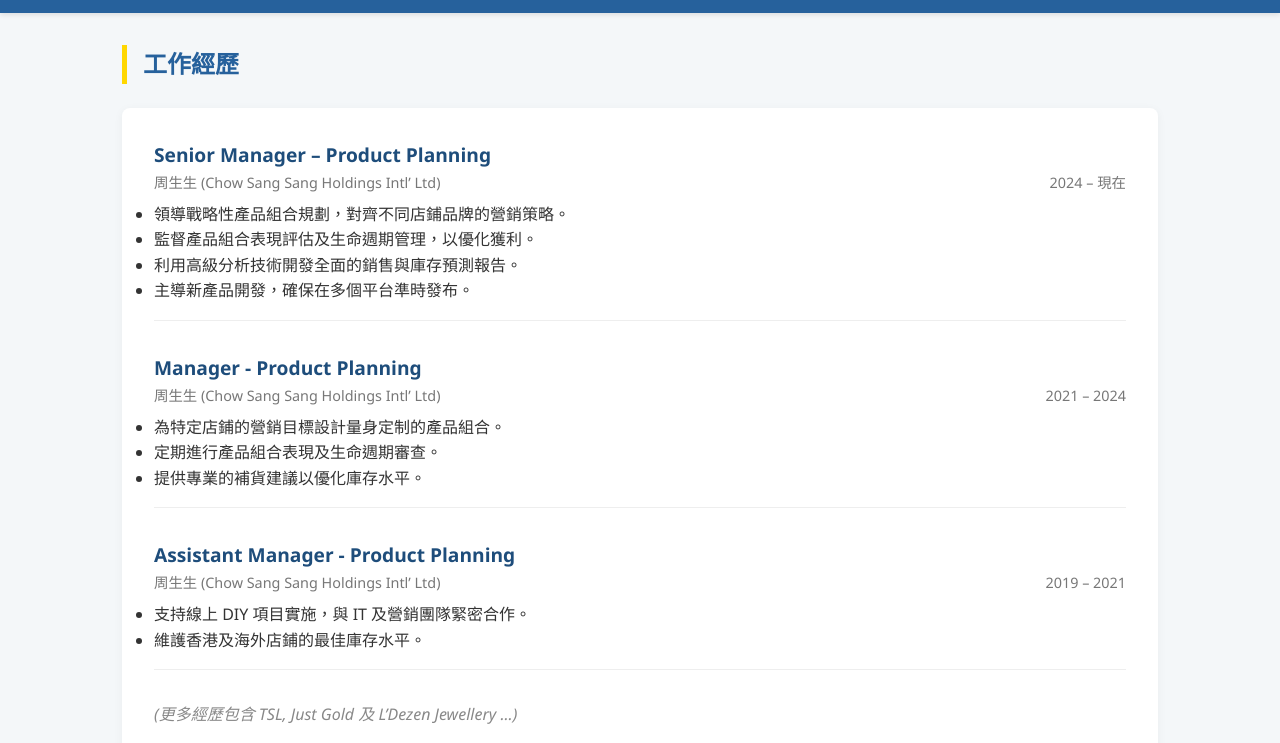
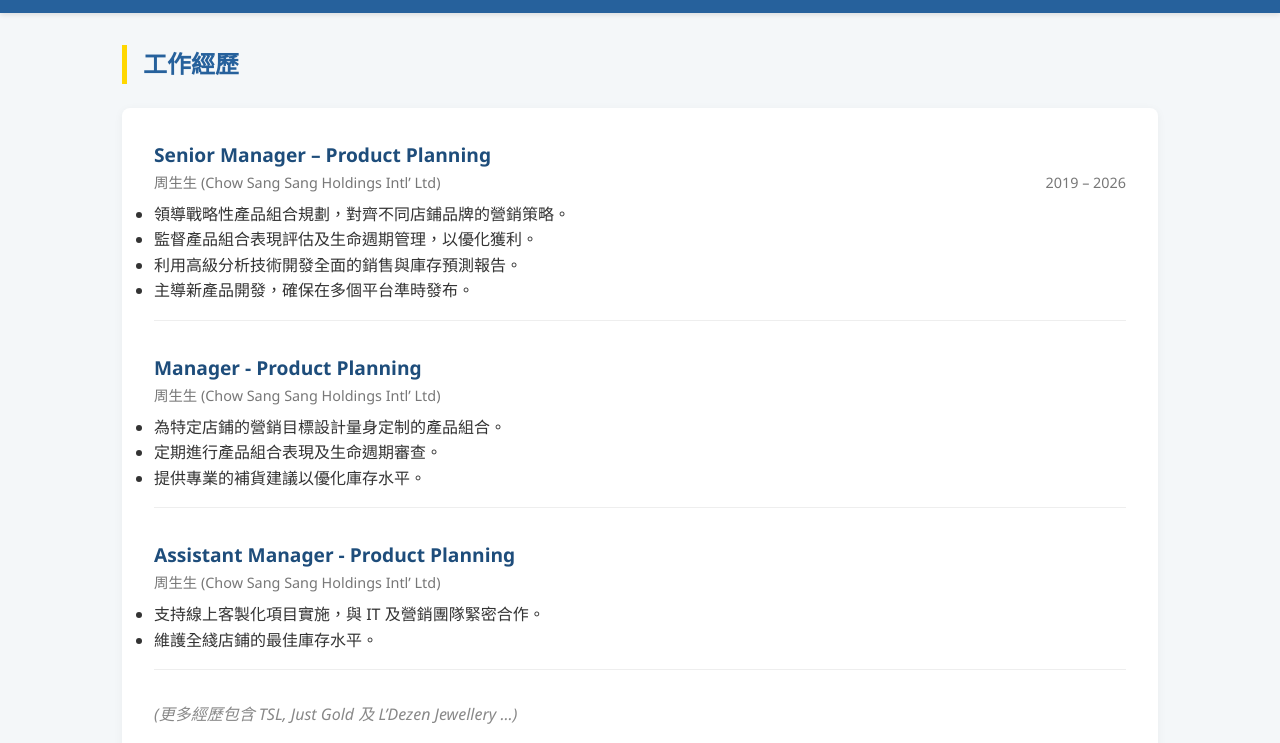
Before and after one commit to yuentungs/yuentungsze, a plain HTML site: page experience.html in a window 1280 px wide. Shown: the part 57-800 px from the top of the page. Drawn offline with Linux system fonts and the light colour scheme.

Commit message:
Update job dates and descriptions in experience.html

```diff
--- a/experience.html
+++ b/experience.html
@@ -26,7 +26,7 @@
                 <div class="job-title">Senior Manager – Product Planning</div>
                 <div class="company-date">
                     <span>周生生 (Chow Sang Sang Holdings Intl’ Ltd)</span>
-                    <span>2024 – 現在</span>
+                    <span>2019 – 2026</span>
                 </div>
                 <ul>
                     <li>領導戰略性產品組合規劃，對齊不同店鋪品牌的營銷策略。</li>
@@ -40,7 +40,7 @@
                 <div class="job-title">Manager - Product Planning</div>
                 <div class="company-date">
                     <span>周生生 (Chow Sang Sang Holdings Intl’ Ltd)</span>
-                    <span>2021 – 2024</span>
+
                 </div>
                 <ul>
                     <li>為特定店鋪的營銷目標設計量身定制的產品組合。</li>
@@ -53,11 +53,10 @@
                 <div class="job-title">Assistant Manager - Product Planning</div>
                 <div class="company-date">
                     <span>周生生 (Chow Sang Sang Holdings Intl’ Ltd)</span>
-                    <span>2019 – 2021</span>
                 </div>
                 <ul>
-                    <li>支持線上 DIY 項目實施，與 IT 及營銷團隊緊密合作。</li>
-                    <li>維護香港及海外店鋪的最佳庫存水平。</li>
+                    <li>支持線上客製化項目實施，與 IT 及營銷團隊緊密合作。</li>
+                    <li>維護全綫店鋪的最佳庫存水平。</li>
                 </ul>
             </div>
 
```
